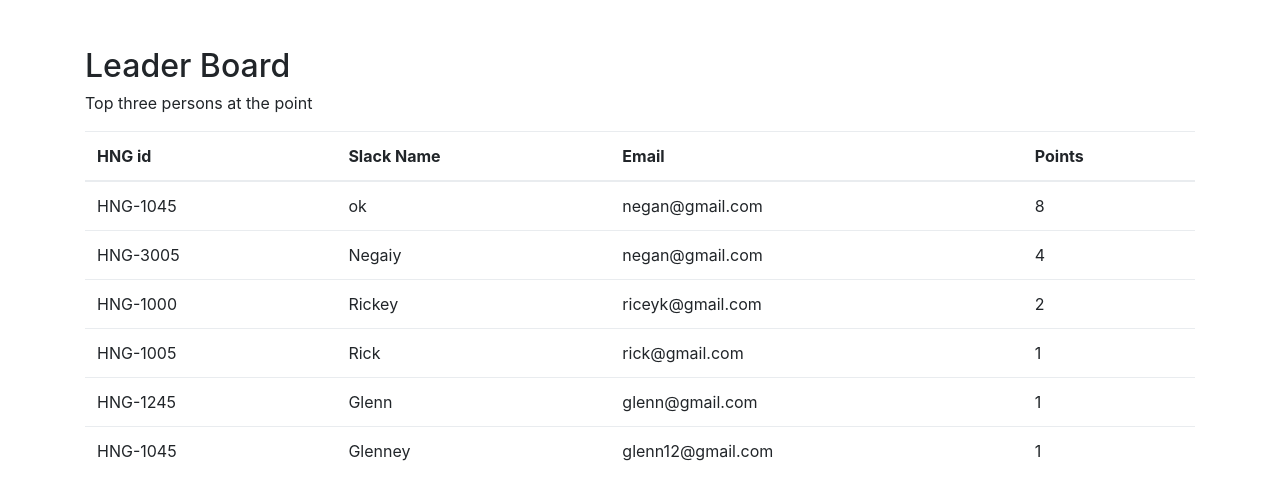
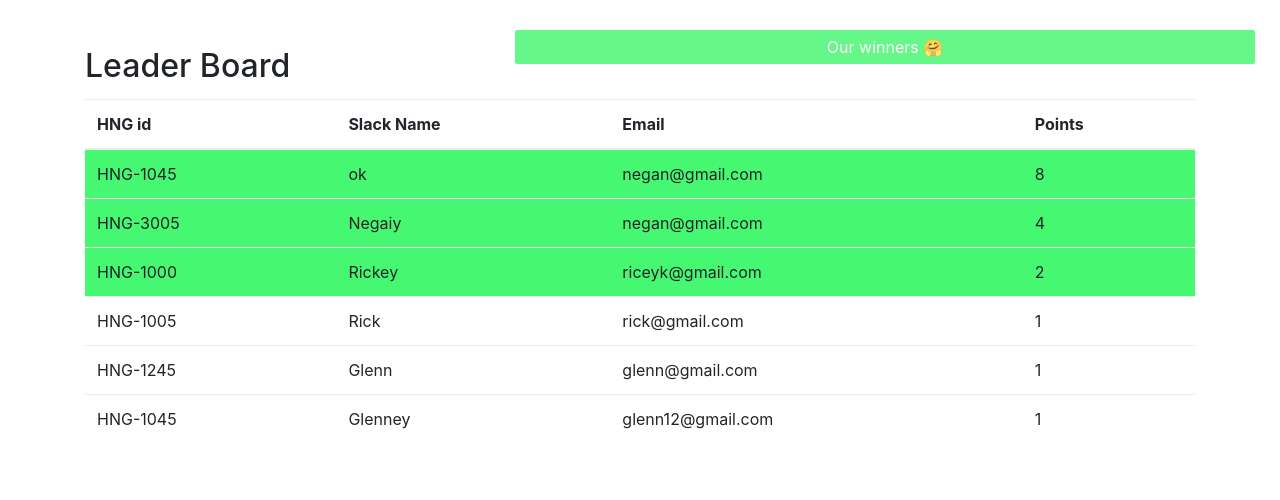
Before and after one commit to calebareeveso/Leader-Board, a plain HTML site: page index.html in a window 1280 px wide. Drawn offline with nearby package versions, Linux system fonts and the light colour scheme.

Commit message:
an update

```diff
--- a/app.js
+++ b/app.js
@@ -15,6 +15,8 @@ window.onload = function getUsers(){
     });
     document.getElementById('output').innerHTML = output;
   })
+
+
   setTimeout(function sortTables() {
     var table, rows, switching, i, x, y, shouldSwitch;
     table = document.getElementById("myTable");
@@ -44,5 +46,28 @@ window.onload = function getUsers(){
       }
     }
     document.get
+  },2000)
+  setTimeout(function() {
+    var x = document.getElementsByTagName("TR");
+   x[1].style.backgroundColor = "rgb(70, 247, 114)";
+  },2250)
+  setTimeout(function () {
+    var x = document.getElementsByTagName("TR");
+   x[2].style.backgroundColor = " rgb(70, 247, 114)";
   },2500)
+  setTimeout(function () {
+    var x = document.getElementsByTagName("TR");
+   x[3].style.backgroundColor = " rgb(70, 247, 114)";
+  },3000)
+
+
+  setTimeout(function(){
+    var x = document.getElementById("snackbar");
+
+    x.className = "shows";
+
+
+    setTimeout(function(){ x.className = x.className.replace("show", ""); }, 5000);
+
+  },3500)
 }
--- a/index.html
+++ b/index.html
@@ -5,6 +5,7 @@
   <meta name="viewport" content="width=device-width, initial-scale=1.0">
   <meta http-equiv="X-UA-Compatible" content="ie=edge">
   <title>Leaderboard</title>
+  <link rel="stylesheet" href="style.css">
   <link rel="stylesheet" href="https://maxcdn.bootstrapcdn.com/bootstrap/4.0.0-beta/css/bootstrap.min.css" integrity="sha384-/Y6pD6FV/Vv2HJnA6t+vslU6fwYXjCFtcEpHbNJ0lyAFsXTsjBbfaDjzALeQsN6M" crossorigin="anonymous">
 
 </head>
@@ -12,7 +13,7 @@
 
   <div class="container mt-5 ">
     <h2>Leader Board</h2>
-    <p>Top three persons at the point</p>
+    <p></p>
     <table id="myTable" class="table table-hover">
       <thead>
         <tr>
@@ -27,7 +28,7 @@
       </tbody>
     </table>
   </div>
-
+  <div id="snackbar">Our winners  🤗 </div>
 
 
  <script src="app.js"></script>
--- /dev/null
+++ b/style.css
@@ -0,0 +1,43 @@
+#snackbar {
+    visibility: hidden;
+    min-width: 250px;
+    margin-left: -125px;
+    background-color: rgb(70, 247, 114); /* Black background color */
+    color: #fff;
+    font-size: 1rem;
+    text-align: center;
+    border-radius: 2px;
+    padding: 5px;
+    position: fixed;
+    z-index: 1;
+    left: 50%;
+    top: 30px;
+  }
+
+  #snackbar.shows {
+    visibility: visible;
+
+    -webkit-animation: fadein 3s, fadeout 2.5s 2.5s;
+    animation: fadein 3s, fadeout 2.5s 2.5s;
+  }
+
+  /* Animations to fade the snackbar in and out */
+  @-webkit-keyframes fadein {
+    from {right: 0; opacity: 0;}
+    to {right: 30px; opacity: 1;}
+  }
+
+  @keyframes fadein {
+    from {right: 0; opacity: 0;}
+    to {right: 30px; opacity: 1;}
+  }
+
+  @-webkit-keyframes fadeout {
+    from {right: 30px; opacity: 1;}
+    to {right: 0; opacity: 0;}
+  }
+
+  @keyframes fadeout {
+    from {right: 30px; opacity: 1;}
+    to {right: 0; opacity: 0;}
+  }
```
